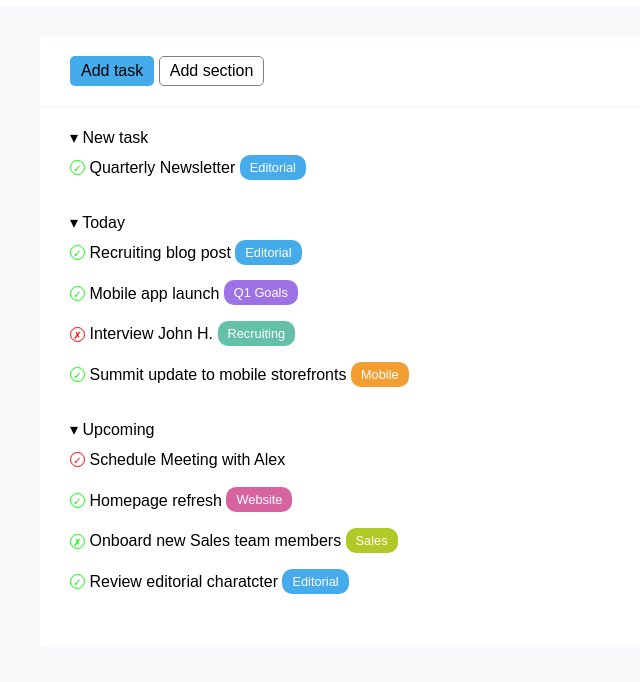
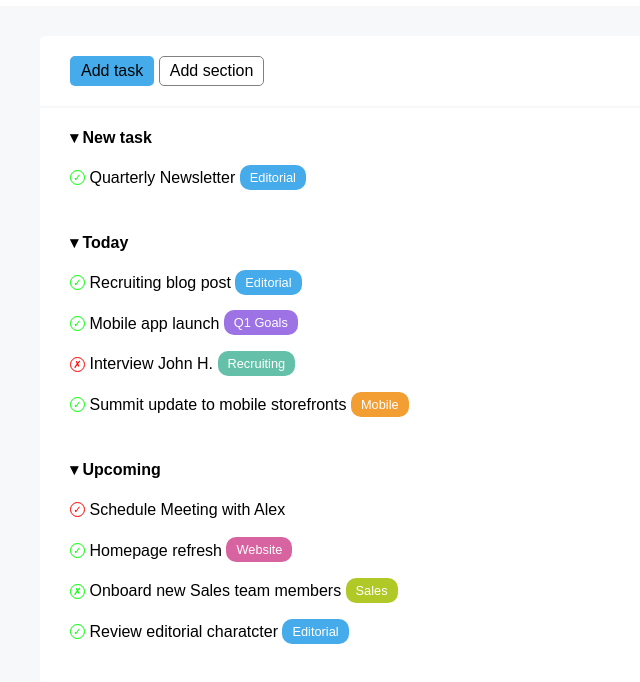
Before and after one commit to johngiangrossi/html-css-toboolist, a plain HTML site: page index.html in a window 1280 px wide. Shown: the part 64-746 px from the top of the page, without its empty margins (0-640 px from the left). Drawn offline with Linux system fonts and the light colour scheme.

Commit message:
fix after correction

```diff
--- a/css/styles-index.css
+++ b/css/styles-index.css
@@ -91,8 +91,17 @@ header {
     list-style-type: none;
 }
 
+.task-section {
+    margin-bottom: 35px;
+}
+
 .task-item {
     line-height: 40px;
+}
+
+.task-title {
+    margin-bottom: 10px;
+    display: inline-block;
 }
 
 .task-status {
@@ -103,7 +112,7 @@ header {
     display: inline-block;
     font-size: 10px;
     text-align: center;
-    line-height: 15px;
+    line-height: 13px;
     vertical-align: middle;
 }
 
@@ -126,7 +135,3 @@ header {
 .task-status.task-undone {
     color: #ff0000;
 }
-
-.tasks > li {
-    margin-bottom: 25px;
-}
--- a/index.html
+++ b/index.html
@@ -33,8 +33,8 @@
             <!-- list -->
             <ul class="tasks">
 
-                <li>
-                    &blacktriangledown; New task
+                <li class="task-section">
+                   <strong class="task-title">&blacktriangledown; New task</strong>
 
                     <ul class="task-list">
                         <li class="task-item">
@@ -45,8 +45,8 @@
                     </ul>
                 </li>
 
-                <li>
-                    &blacktriangledown; Today
+                <li class="task-section">
+                    <strong class="task-title">&blacktriangledown; Today</strong>
 
                     <ul class="task-list">
                         <li class="task-item">
@@ -72,8 +72,8 @@
                     </ul>
                 </li>
 
-                <li>
-                    &blacktriangledown; Upcoming
+                <li class="task-section">
+                    <strong class="task-title">&blacktriangledown; Upcoming</strong>
 
                     <ul class="task-list">
                         <li class="task-item">
```
